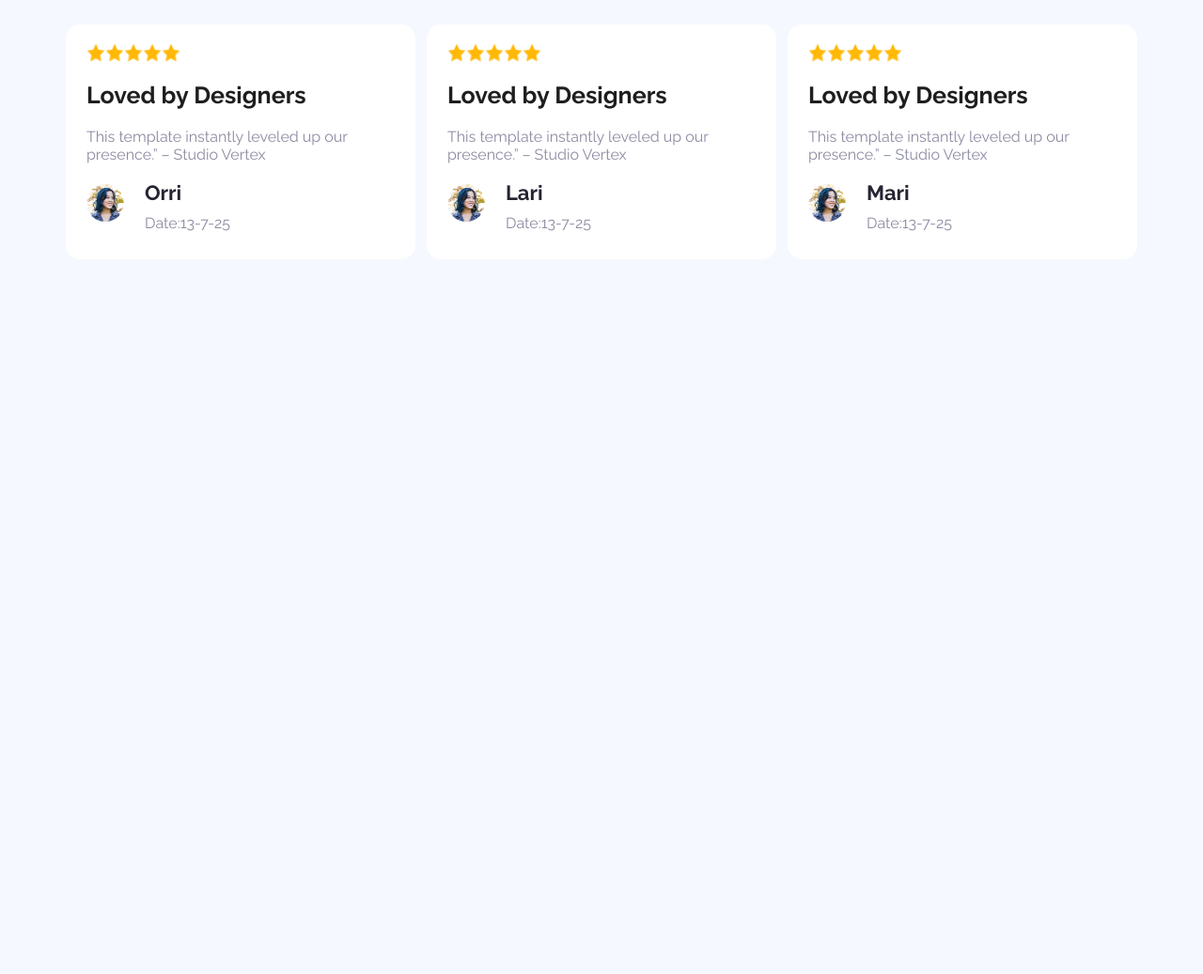
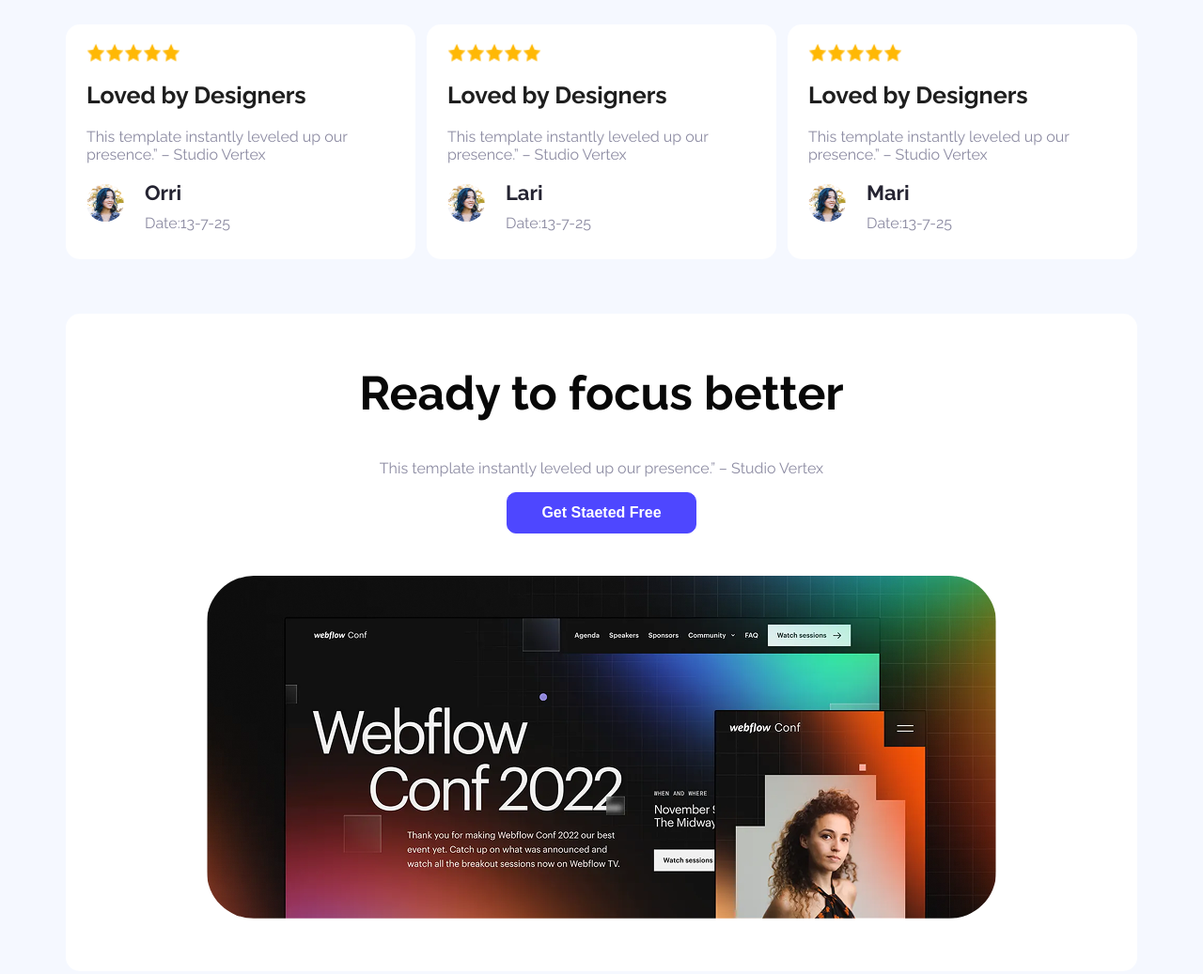
Before and after one commit to devpranto2/assignment-one, a plain HTML site: page index.html in a window 1280 px wide. Shown: the part 1626-2663 px from the top of the page at 94% size. Before the commit the page ends 1926 px from the top, so only its background shows below. Drawn offline with Linux system fonts and the light colour scheme.

Commit message:
added focus better section

```diff
--- a/index.html
+++ b/index.html
@@ -120,6 +120,19 @@
             </div>
         </section>
 
+        <section class="focus">
+            <div class="focus-content">
+                <h2>Ready to focus better</h2>
+                <p>This template instantly leveled up our presence.” – Studio Vertex</p>
+                <div class="focus-btn">
+                <button class="btn-one">Get Staeted Free</button>
+                </div>
+                <img class="focus-img" src="Assets/wc-big.png" alt="">
+            </div>
+        </section>
+
+
+
     </main>
 
     <footer>
--- a/style.css
+++ b/style.css
@@ -207,3 +207,33 @@ body{
 .review-name p{
     color:#8c8ba2 ;
 }
+
+/* ready to focus better */
+
+.focus{
+    width: 1140px;
+    height: 700px;
+    border-radius: 15px;
+    margin: 0px auto;
+    background-color: white;
+}
+
+.focus-content{
+    text-align: center;
+    /* margin: 150px 70px ; */
+}
+.focus-content h2{
+  color: #080808;
+  font-size: 50px;
+  font-weight: bold;
+padding-top: 55px;
+}
+.focus-content{
+    font-size: 16px;
+    color: #8c8ba2;
+}
+.focus-img{
+    border-radius: 50px;
+    margin-top: 45px;
+
+}
```
